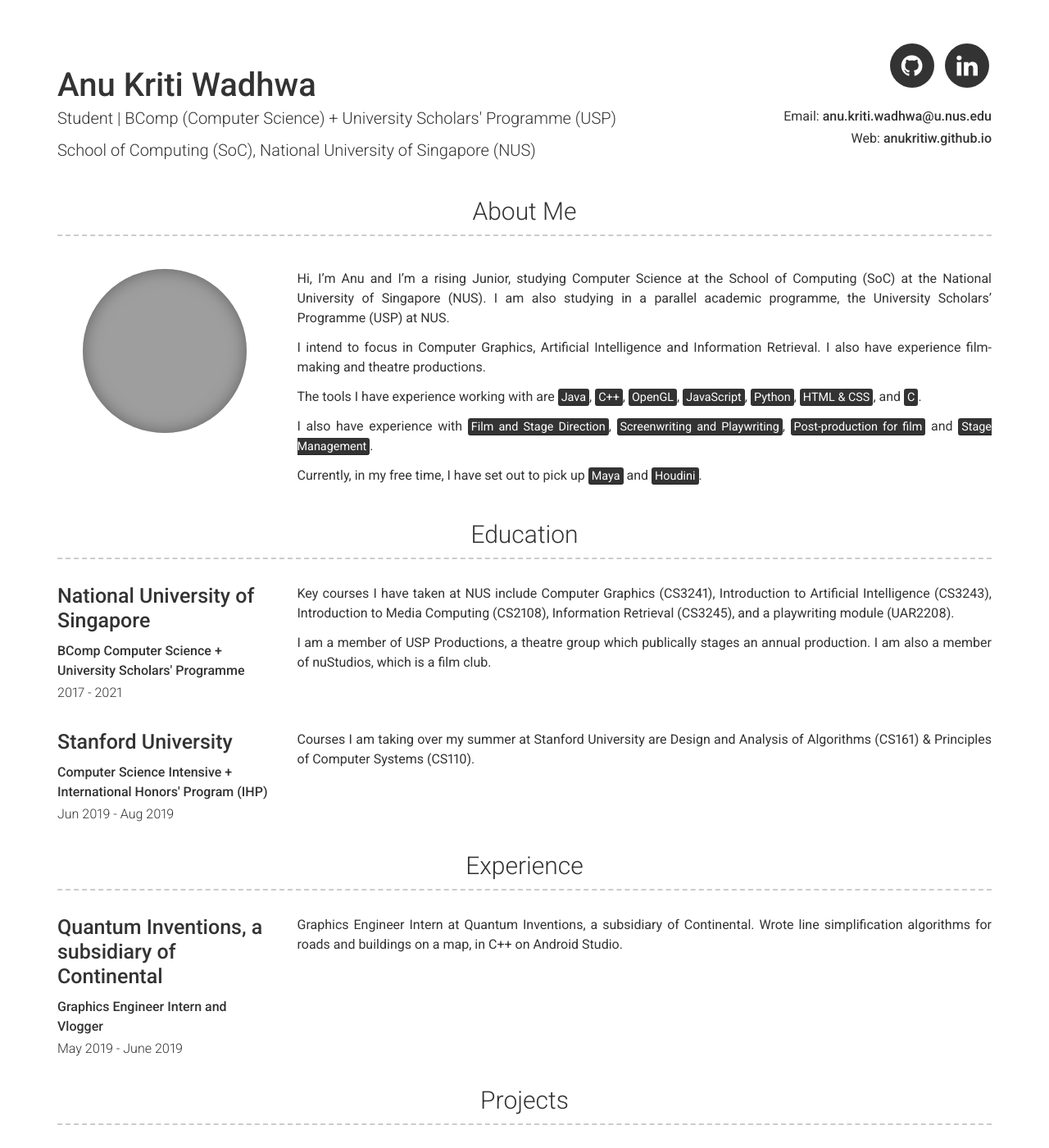
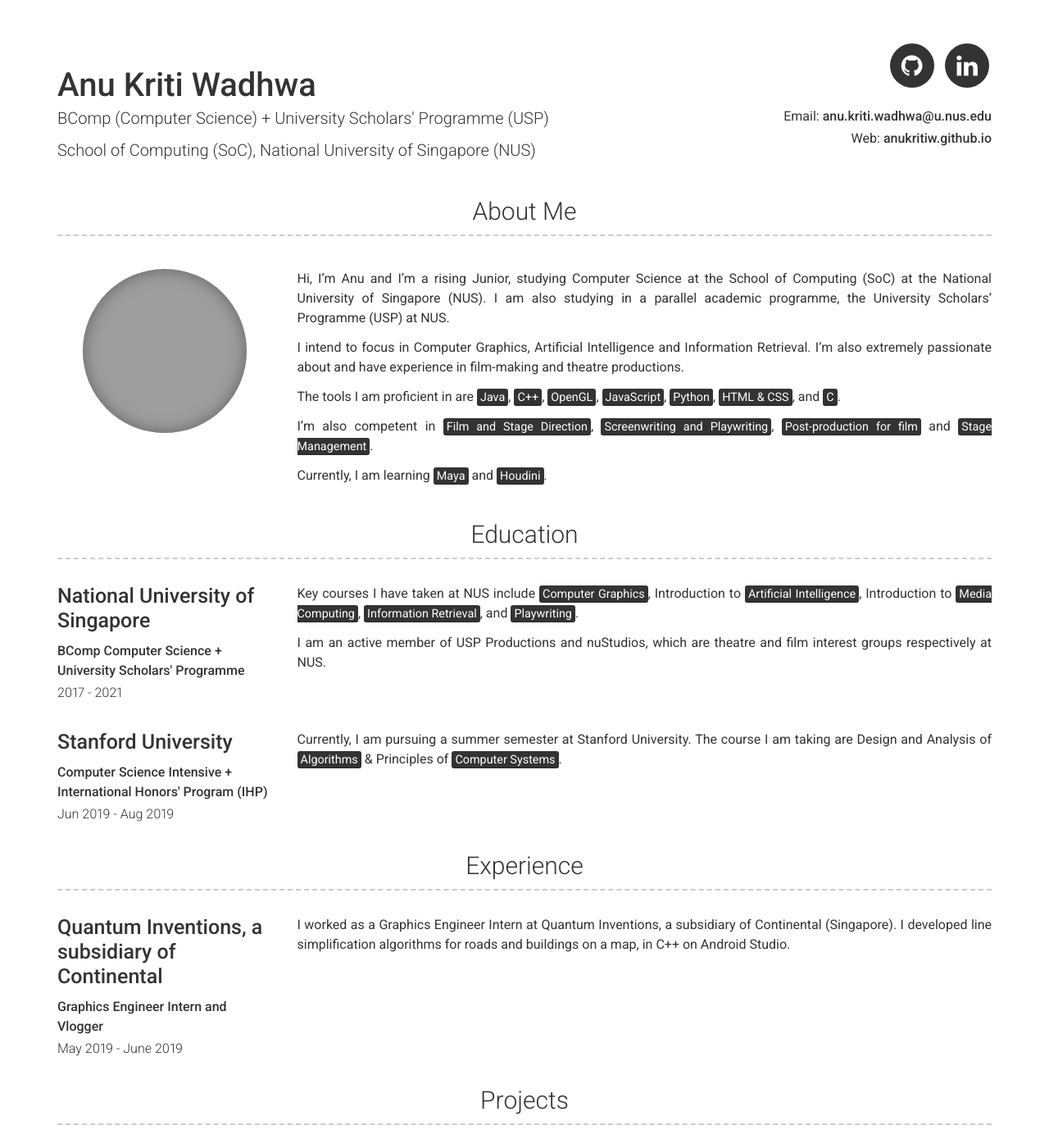
Before and after one commit to AnuKritiW/modern-resume-theme-site, a Jekyll site: the page built from index.md, in a window 1280 px wide and 1400 px high. Shown: the whole window at 82% size. Built offline with Jekyll 4.4.1, drawn with Linux system fonts in a browser that asks for light colours; grey boxes are pictures that could not be loaded.

Commit message:
Edit Config, Education, Exp.

```diff
--- a/_config.yml
+++ b/_config.yml
@@ -4,7 +4,7 @@ favicon: images/favicon.ico
 
 # Personal info
 name: Anu Kriti Wadhwa
-title: Student | BComp (Computer Science) + University Scholars' Programme (USP)
+title: BComp (Computer Science) + University Scholars' Programme (USP)
 university: School of Computing (SoC), National University of Singapore (NUS)
 email: anu.kriti.wadhwa@u.nus.edu
 website: anukritiw.github.io
@@ -27,9 +27,9 @@ about_profile_image: images/profile.jpg
 about_content: | # this will include new lines to allow paragraphs
   Hi, I'm Anu and I'm a rising Junior, studying Computer Science at the School of Computing (SoC) at the National University of Singapore (NUS). I am also studying in a parallel academic programme, the University Scholars' Programme (USP) at NUS.
 
-  I intend to focus in Computer Graphics, Artificial Intelligence and Information Retrieval. I also have experience film-making and theatre productions.
+  I intend to focus in Computer Graphics, Artificial Intelligence and Information Retrieval. I'm also extremely passionate about and have experience in film-making and theatre productions.
 
-  The tools I have experience working with are
+  The tools I am proficient in are
   <mark>Java</mark>,
   <mark>C++</mark>,
   <mark>OpenGL</mark>,
@@ -38,13 +38,13 @@ about_content: | # this will include new lines to allow paragraphs
   <mark> HTML & CSS</mark>, and
   <mark>C</mark>.
 
-  I also have experience with
+  I'm also competent in
   <mark>Film and Stage Direction</mark>,
   <mark>Screenwriting and Playwriting</mark>,
   <mark>Post-production for film</mark> and
   <mark>Stage Management</mark>.
 
-  Currently, in my free time, I have set out to pick up <mark>Maya</mark> and <mark>Houdini</mark>.
+  Currently, I am learning <mark>Maya</mark> and <mark>Houdini</mark>.
 
 # Projects Section
 # projects_title: Projects
--- a/_data/education.yml
+++ b/_data/education.yml
@@ -4,9 +4,9 @@
 #  quote: >
 #    Established in 1636, Harvard is the oldest higher education institution in the United States, and is widely regarded in terms of its influence, reputation, and academic pedigree as a leading university in not just the US but also the world.
   description: | # this will include new lines to allow paragraphs
-   Key courses I have taken at NUS include Computer Graphics (CS3241), Introduction to Artificial Intelligence (CS3243), Introduction to Media Computing (CS2108), Information Retrieval (CS3245), and a playwriting module (UAR2208).
+   Key courses I have taken at NUS include <mark>Computer Graphics</mark>, Introduction to <mark>Artificial Intelligence</mark>, Introduction to <mark>Media Computing</mark>, <mark>Information Retrieval</mark>, and <mark>Playwriting</mark>.
 
-   I am a member of USP Productions, a theatre group which publically stages an annual production. I am also a member of nuStudios, which is a film club.
+   I am an active member of USP Productions and nuStudios, which are theatre and film interest groups respectively at NUS.
   # I am directing a play as part of *USP Productions*, titled *Sixty-One*, which will be performed in late Jan 2019 at the National Library. I learnt the my technical stage skills, such as stage lighting, sounds and visual effects, as a Stage Manager for USP Productions' 2018 play titled *'The Dark Web'*.
 
   # I am also a member of the NUS film club, *nuStudios*, and attended their semester long *film school*, where I attended weekly workshops to learn the different aspects of film-making.
@@ -17,7 +17,7 @@
 #  quote: >
 #    Established in 1636, Harvard is the oldest higher education institution in the United States, and is widely regarded in terms of its influence, reputation, and academic pedigree as a leading university in not just the US but also the world.
   description: | # this will include new lines to allow paragraphs
-   Courses I am taking over my summer at Stanford University are Design and Analysis of Algorithms (CS161) & Principles of Computer Systems (CS110).
+   Currently, I am pursuing a summer semester at Stanford University. The course I am taking are Design and Analysis of <mark>Algorithms</mark> & Principles of <mark>Computer Systems</mark>.
   # I am directing a play as part of *USP Productions*, titled *Sixty-One*, which will be performed in late Jan 2019 at the National Library. I learnt the my technical stage skills, such as stage lighting, sounds and visual effects, as a Stage Manager for USP Productions' 2018 play titled *'The Dark Web'*.
 
   # I am also a member of the NUS film club, *nuStudios*, and attended their semester long *film school*, where I attended weekly workshops to learn the different aspects of film-making.
--- a/_data/experience.yml
+++ b/_data/experience.yml
@@ -5,5 +5,5 @@
   # quote: >
   #  Solving 21st century problems by diging holes and making game changing products like the *not a flamethrower*
   description: | # this will include new lines to allow paragraphs
-    Graphics Engineer Intern at Quantum Inventions, a subsidiary of Continental.
-    Wrote line simplification algorithms for roads and buildings on a map, in C++ on Android Studio.
+    I worked as a Graphics Engineer Intern at Quantum Inventions, a subsidiary of Continental (Singapore).
+    I developed line simplification algorithms for roads and buildings on a map, in C++ on Android Studio.
```
